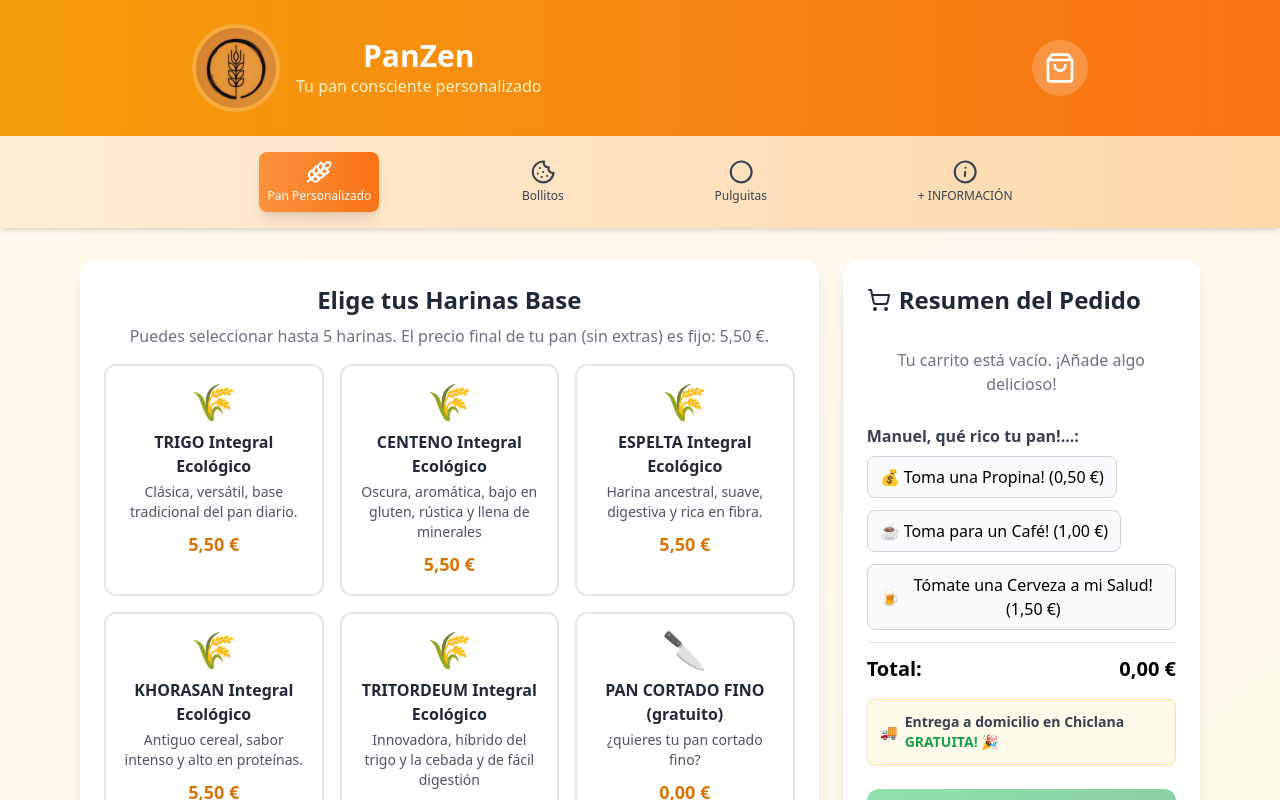
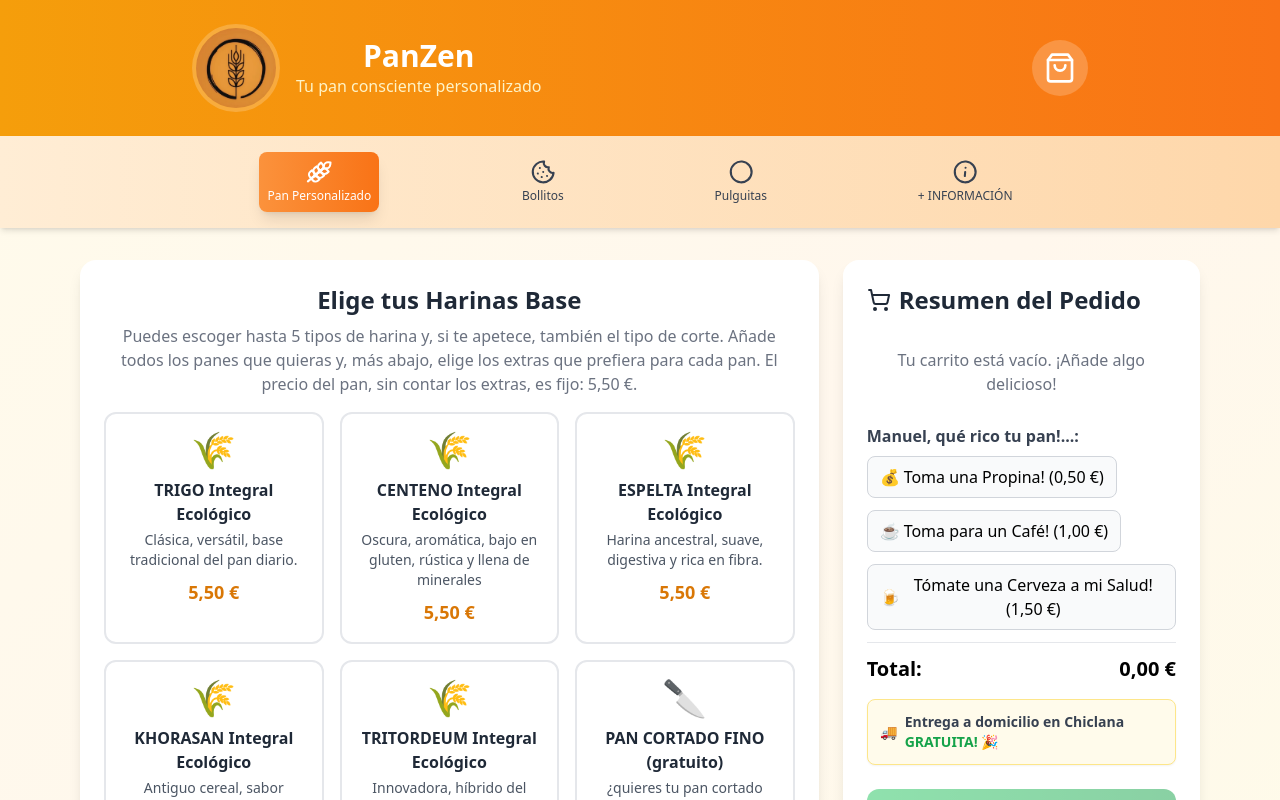
Before and after one commit to ruiznietocom-web/panes4, a React (Create React App) app: page / in a window 1280 px wide. Shown: the top 800 px of the page. Built offline with nearby package versions, Linux system fonts and the light colour scheme.

Commit message:
Update HarinaSelector.js

```diff
--- a/src/components/HarinaSelector.js
+++ b/src/components/HarinaSelector.js
@@ -46,8 +46,9 @@ const HarinaSelector = ({ onAddPan }) => {
         Elige tus Harinas Base
       </h2>
       <p className="text-gray-500 text-center mb-4">
-        Puedes seleccionar hasta 5 harinas.
-        El precio final de tu pan (sin extras) es fijo: {formatPrice(fixedHarinaPrice)}.
+        Puedes escoger hasta 5 tipos de harina y, si te apetece, también el tipo de corte.
+         Añade todos los panes que quieras y, más abajo, elige los extras que prefiera para cada pan.
+        El precio del pan, sin contar los extras, es fijo: {formatPrice(fixedHarinaPrice)}.
       </p>
 
       <div className="grid grid-cols-1 md:grid-cols-2 lg:grid-cols-3 gap-4">
```
